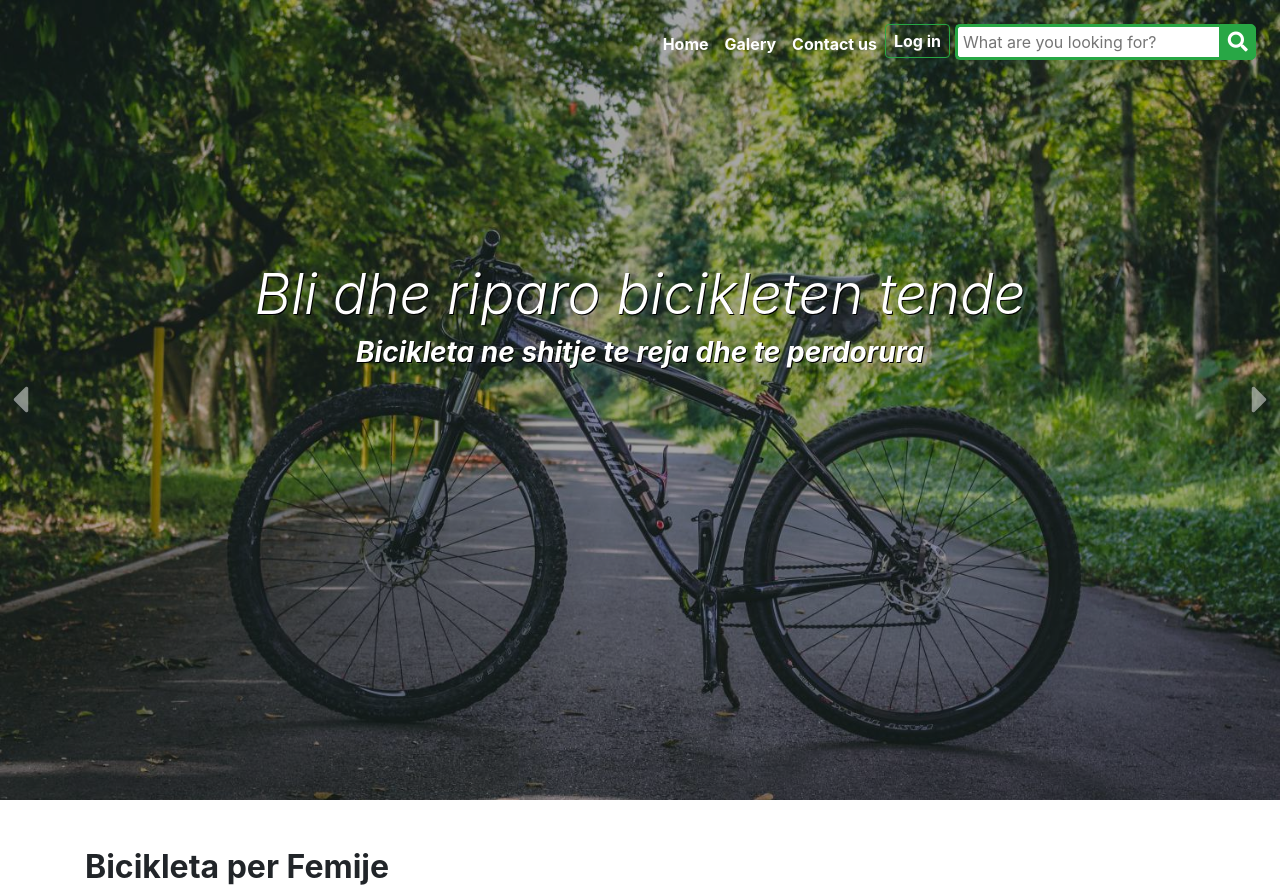
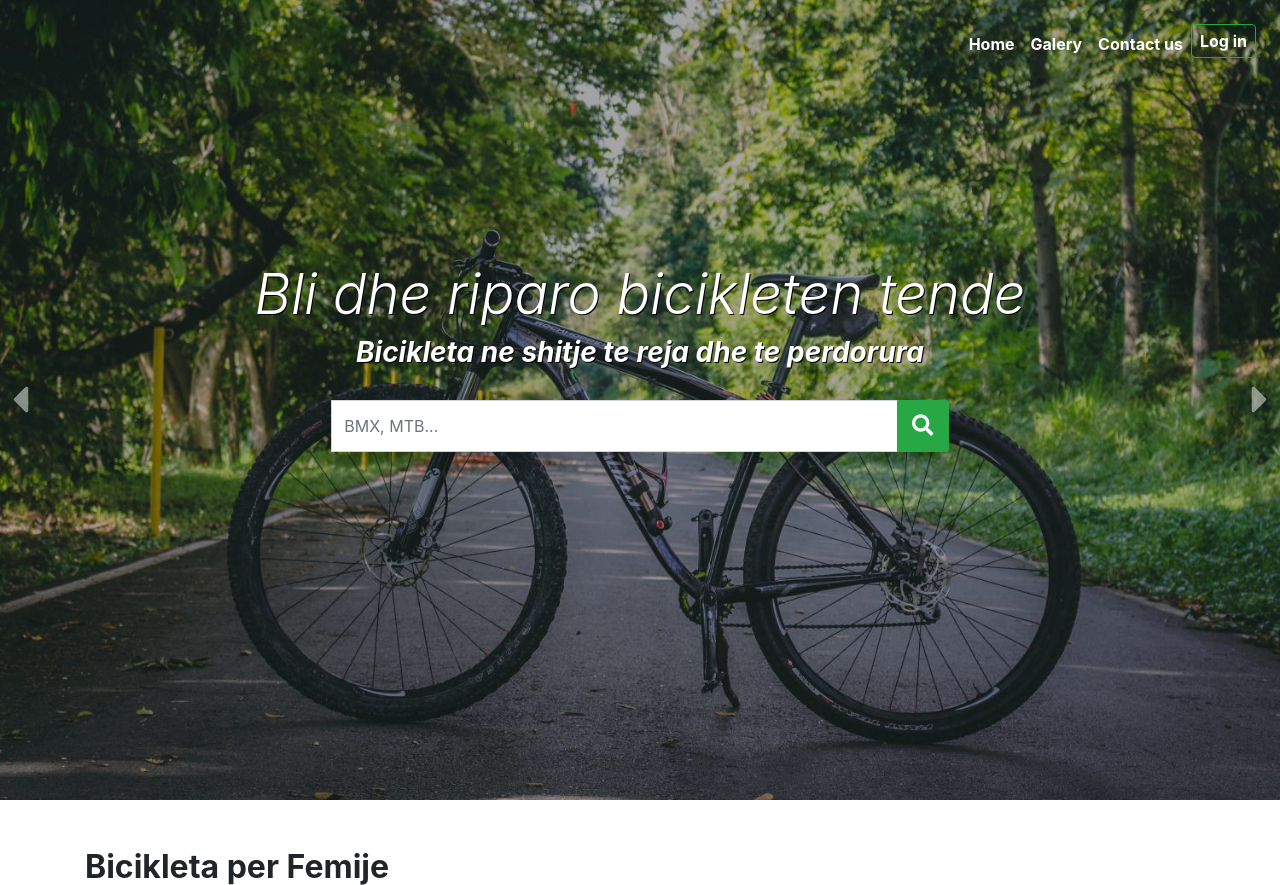
Before and after one commit to JohanDhana/bike-shop-django, a Django app: page / in a window 1280 px wide. Shown: the top 885 px of the page. Run offline with Django 3.2, Linux system fonts and the light colour scheme; data comes from the database, SQL or seed files in the repository; some libraries are stand-ins or nearby versions.

Commit message:
center search on homepage

```diff
--- a/shop/forms.py
+++ b/shop/forms.py
@@ -14,7 +14,7 @@ class ContactForm(forms.Form):
 
 class HomeSearchForm(forms.Form):
     search = forms.CharField(max_length=100, widget=forms.TextInput(
-        attrs={'class': 'searchTerm', 'placeholder': 'What are you looking for?'}))
+        attrs={'class': 'form-control input-search-text', 'placeholder': 'BMX, MTB...'}))
 
 
 class SearchForm(forms.Form):
--- a/shop/static/shop/home.css
+++ b/shop/static/shop/home.css
@@ -44,6 +44,19 @@
 }
 .bike .card:hover {
     box-shadow: 0 .5rem 1rem rgba(0,0,0,.15)!important;
+}
+
+/*search homepage*/
+.search-block {
+    position: absolute;
+    top: 50%;
+    z-index: 1;
+}
+.input-search-text {
+    height: 52px;
+}
+.btn-search {
+    width: 52px;
 }
 
 @media (max-width: 991px) {
--- a/shop/templates/shop/index.html
+++ b/shop/templates/shop/index.html
@@ -50,6 +50,24 @@
             <span class="fas fa-caret-right p-0 pl-4 text-light" aria-hidden="true"></span>
             <span class="sr-only">Next</span>
         </a>
+
+
+        <div class="w-100 search-block">
+            <div class="container">
+                <div class="col-md-7 m-auto">
+                  <form method="POST">
+                    <div class="input-group mb-3 shadow">
+                      {% csrf_token %}
+                          {{form.search}}
+{#                      <input type="text" class="form-control input-search-text" placeholder="BMX, Shimano...">#}
+                      <div class="input-group-append">
+                          <button class="btn btn-success btn-search" type="submit"><i class="fas fa-search fa-lg"></i></button>
+                      </div>
+                    </div>
+                  </form>
+                </div>
+            </div>
+        </div>
     </div>
 <!--end carousel-->
 
--- a/shop/templates/shop/layout.html
+++ b/shop/templates/shop/layout.html
@@ -37,18 +37,17 @@
                 <li class="nav-item">
                     <a class="nav-link btn btn-outline-success my-2 my-sm-0 py-1 login" href="/admin">Log in</a>
                 </li>
-                </li>
-                <li class="nav-item">
-                    <form method="POST">
-                       {% csrf_token %}
-                        <div class="search">
-                            {{form.search}}
-                            <button type="submit" class="searchButton">
-                                <i class="fa fa-search"></i>
-                            </button>
-                        </div>
-                   </form>
-                </li>
+{#                <li class="nav-item">#}
+{#                    <form method="POST">#}
+{#                       {% csrf_token %}#}
+{#                        <div class="search">#}
+{#                            {{form.search}}#}
+{#                            <button type="submit" class="searchButton">#}
+{#                                <i class="fa fa-search"></i>#}
+{#                            </button>#}
+{#                        </div>#}
+{#                   </form>#}
+{#                </li>#}
             </ul>
         </div>
     </nav>
```
Also changed, not shown: 1 other file.
